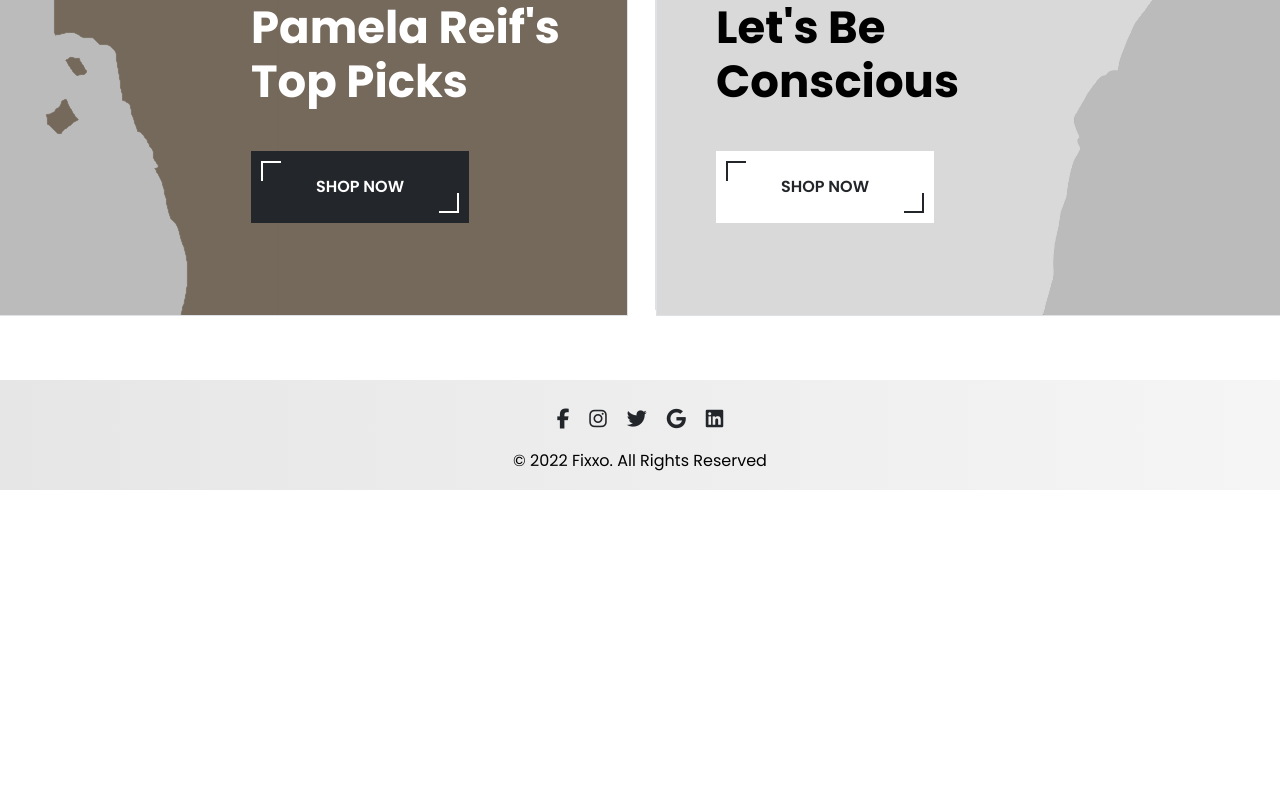
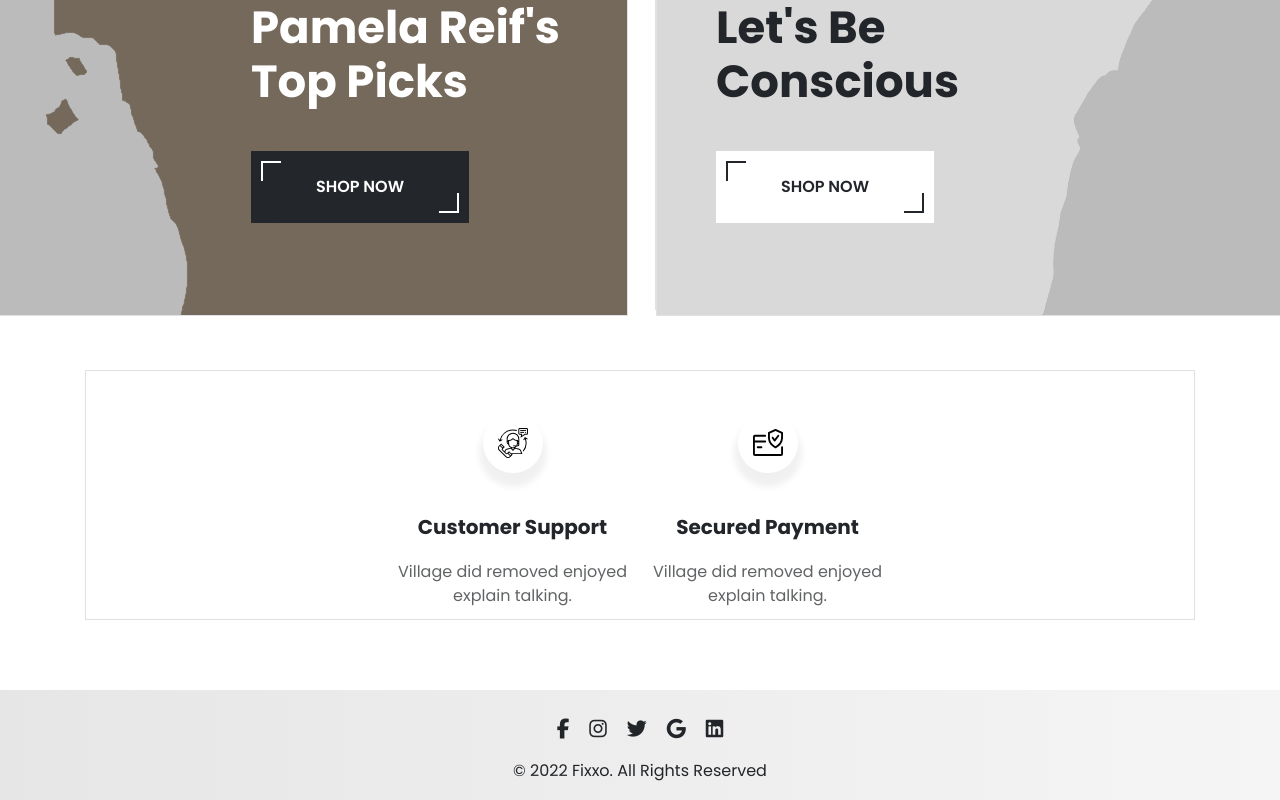
Before and after one commit to TobiasLundkvist/Fixxo.-react, a React (Create React App) app: page / in a window 1280 px wide. Shown: the part 1096-1896 px from the top of the page. Before the commit the page ends 1586 px from the top, so only its background shows below. Built offline with nearby package versions, Linux system fonts and the light colour scheme; some icons are missing.

Commit message:
shop terms started

```diff
--- a/src/App.css
+++ b/src/App.css
@@ -3,3 +3,4 @@
 @import './assets/css/_utilities.css';
 @import './assets/css/_collabs.css';
 @import './assets/css/_footer.css';
+@import './assets/css/_shopTerms.css';
--- a/src/App.js
+++ b/src/App.js
@@ -3,6 +3,8 @@
 import Showcase from './components/Showcase';
 import Collabs from './components/Collabs';
 import Footer from './components/Footer';
+import ShopTerms from './components/ShopTerms';
+
 
 
 function App() {
@@ -11,6 +13,7 @@
       <Navbar />
       <Showcase />
       <Collabs />
+      <ShopTerms />
       <Footer />
     </>
   );
--- /dev/null
+++ b/src/assets/css/_customerService.css
@@ -0,0 +1,30 @@
+
+.terms {
+    display: flex;
+    flex-direction: column;
+    align-items: center;
+    justify-content: space-evenly;
+    width: 255px;
+    height: 250px;
+
+}
+
+.terms .circle {
+    height: 60px;
+    width: 60px;
+    border-radius: 50%;
+    background-color: var(--color-white);
+    display: flex;
+    justify-content: center;
+    align-items: center;
+    box-shadow: 0px 10px 6px 4px var(--color-dark-shadow);
+    margin-bottom: 30px;
+    margin-top: 30px;
+}
+
+.terms p {
+    color: var(--color-gray-3);
+    text-align: center;
+    margin-bottom: 0;
+
+}
--- /dev/null
+++ b/src/assets/css/_shopTerms.css
@@ -0,0 +1,7 @@
+@import './_customerService.css';
+
+.shop-terms {
+    max-width: 1110px;
+    height: 250px;
+    border-top: 1px solid var(--color-gray-3);
+}
--- a/src/assets/css/_utilities.css
+++ b/src/assets/css/_utilities.css
@@ -37,7 +37,7 @@
     line-height: 1.5;
     font-family: var(--font-poppins);
     font-weight: var(--font-weight-regular);
-    color: var(--color-light-dark-dark);
+    color: var(--color-light-dark);
 }
 
 .gradient-gray {
@@ -45,6 +45,7 @@
     background: linear-gradient(90deg, var(--color-gray-1) 0%, var(--color-gray-0) 100%);
 }
 
+/* Knapparna */
 .btn-red {
     position: relative;
     background-color: var(--color-red);
@@ -130,6 +131,13 @@
 }
 
 
+h4 {
+    font-family: var(--font-poppins);
+    font-size: var(--font-size-20);
+    font-weight: var(--font-weight-bold);
+}
+
+
 .active {
     color: var(--color-red);
     text-decoration: none;
--- /dev/null
+++ b/src/components/CustomerTerms.js
@@ -0,0 +1,18 @@
+import React from 'react'
+import CustomerService from '../assets/images/customer-service.svg'
+
+function CustomerTerms() {
+  return (
+    <div className='terms'>
+        <div className='circle'>
+            <div>
+                <img src={CustomerService} alt="Customer Service" />
+            </div>
+        </div>
+        <h4>Customer Support</h4>
+        <p>Village did removed enjoyed explain talking.</p>
+    </div>
+  )
+}
+
+export default CustomerTerms
--- /dev/null
+++ b/src/components/SecuredTerms.js
@@ -0,0 +1,18 @@
+import React from 'react'
+import CreditCard from '../assets/images/credit-card.svg'
+
+function SecuredTerms() {
+  return (
+    <div className='terms'>
+        <div className='circle'>
+            <div>
+                <img src={CreditCard} alt="Customer Service" />
+            </div>
+        </div>
+    <h4>Secured Payment</h4>
+    <p>Village did removed enjoyed explain talking.</p>
+</div>
+  )
+}
+
+export default SecuredTerms
--- /dev/null
+++ b/src/components/ShopTerms.js
@@ -0,0 +1,15 @@
+import React from 'react'
+import CustomerTerms from './CustomerTerms'
+import SecuredTerms from './SecuredTerms'
+
+function ShopTerms() {
+  return (
+    <div className='shop-terms container border'>
+        <CustomerTerms />
+        <SecuredTerms />
+
+    </div>
+  )
+}
+
+export default ShopTerms
--- a/src/components/Showcase.js
+++ b/src/components/Showcase.js
@@ -6,7 +6,7 @@
   return (
     <section className='showcase gradient-gray'>
         <div className='container-fluid'>
-            <img src={LeftImage} alt="" />
+            <img src={LeftImage} alt="Showcase Girl" />
             <div className= 'showcase-text'>
                 <h1><span>SALE UP</span>To 50% Off</h1>
                 <p>Online shopping free home delivery over $100</p>
@@ -15,7 +15,7 @@
                 <div className='corner-bottom-right'></div>SHOP NOW
                 </button>
             </div>
-            <img src={RightImage} alt="" />
+            <img src={RightImage} alt="Showcase Boy" />
         </div>
 
     </section>
```
Also changed, not shown: src/assets/images/credit-card.svg (added), src/assets/images/customer-service.svg (added). Lines whose indentation alone changed are shown as unchanged.
